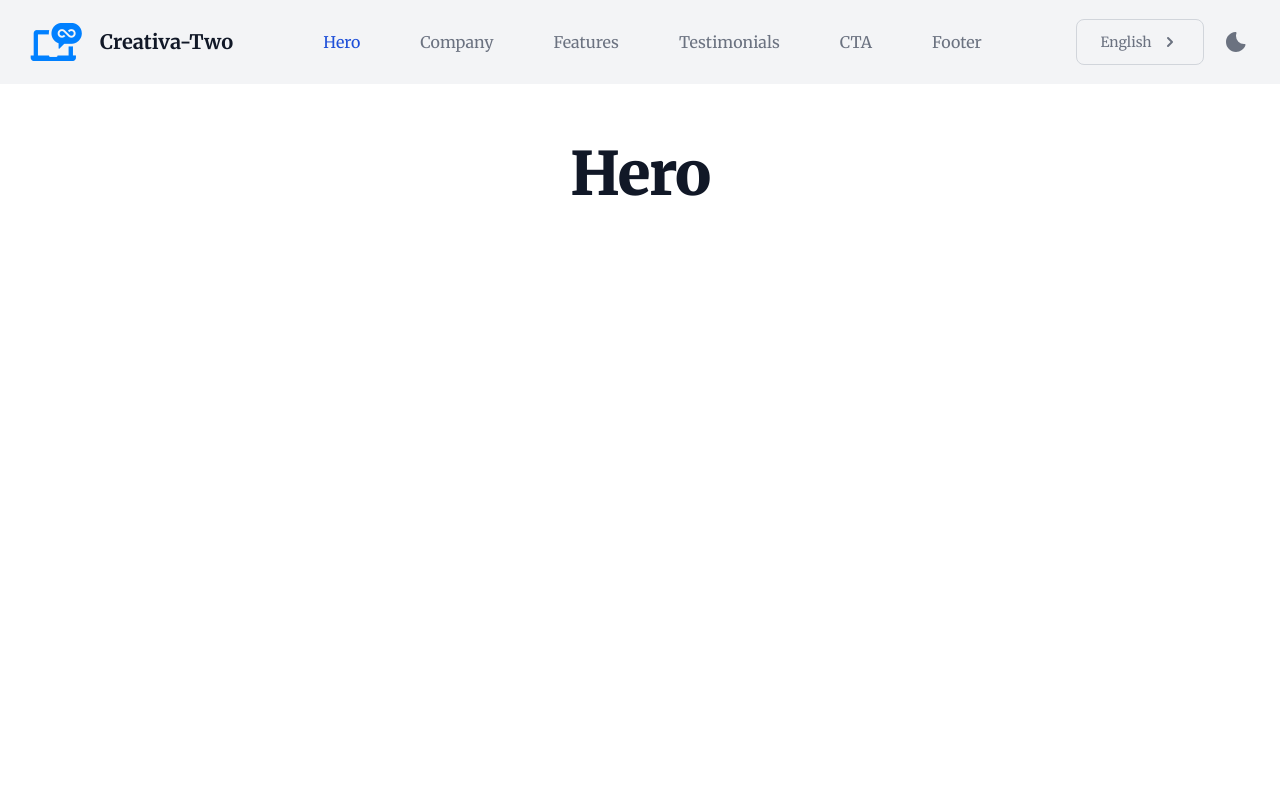
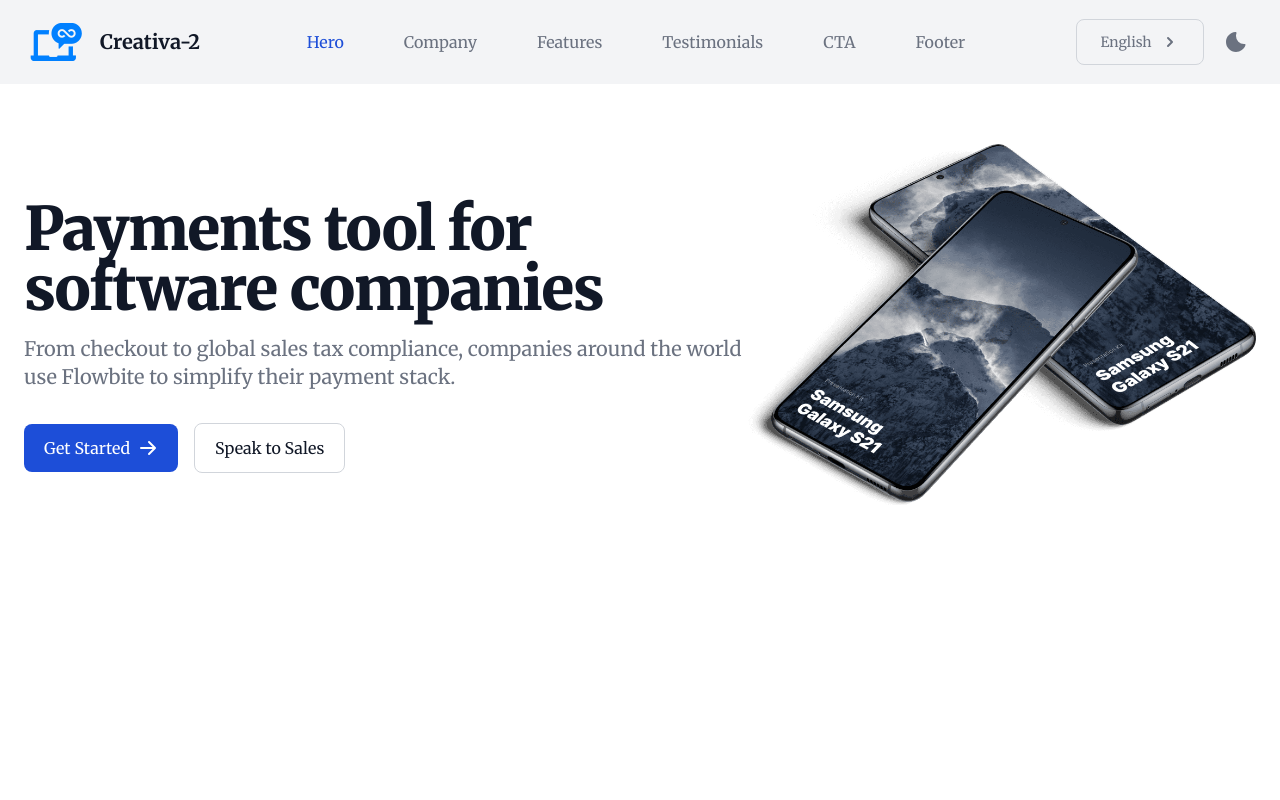
Before and after one commit to igbokwe-chibueze/Creativa-Two, a React (Vite) app: page /#hero in a window 1280 px wide. Shown: the top 800 px of the page. Built offline with nearby package versions, Linux system fonts and the light colour scheme.

Commit message:
Hero Section Done
Signed-off-by: igbokwe-chibueze <igbokwechibueze@gmail.com>

```diff
--- a/src/assets/pngs/index.js
+++ b/src/assets/pngs/index.js
@@ -1,5 +1,7 @@
 import creativaLogo from './creativa-favicon-color.png'
+import phoneMockup from './phone-mockup.png'
 
 export {
-    creativaLogo
+    creativaLogo,
+    phoneMockup
 }
--- a/src/components/CustomBtn.jsx
+++ b/src/components/CustomBtn.jsx
@@ -21,13 +21,14 @@ const CustomBtn = ({
   };
 
   return (
+    // ${` text-base font-medium text-center text-skin-inverted ${textStyle} `}
     <button
       className={`inline-flex items-center justify-center px-5 py-3 rounded-lg transition-colors duration-700 ease-in-out
         disabled:bg-[#81926D] disabled:opacity-90 disabled:cursor-not-allowed ${classProps}
-        ${backgroundStyle ? `${backgroundStyle}` : " bg-skin-fill-accent hover:bg-skin-fill-accent-hover "}
-        ${textStyle ? `${textStyle}` : " text-base font-medium text-center text-skin-inverted "}
-        ${borderStyle ? `${borderStyle}` : " border border-skin-border  "}
-        ${focusStyle ? `${focusStyle}` : " focus:ring-4 focus:ring-skin-focus2 "}
+        ${` bg-skin-fill-accent hover:bg-skin-fill-accent-hover ${backgroundStyle} `}
+        ${` text-base font-medium text-center text-skin-inverted ${textStyle} `}
+        ${` border border-skin-border ${borderStyle} `}
+        ${` focus:ring-4 focus:ring-skin-focus2 ${focusStyle} `}
       `}
       type={btnType || "button"}
       onClick={handleClick}
--- a/src/components/LangSelector.jsx
+++ b/src/components/LangSelector.jsx
@@ -44,9 +44,9 @@ const LangSelector = () => {
         <div className="relative" ref={Ref}>
             <CustomBtn
                 btnType='button'
-                classProps={`group flex justify-center items-center space-x-2 w-32`}
+                classProps={"w-32"}
                 label={selectedLanguage}
-                backgroundStyle={"hover:bg-skin-fill-tertiary"}
+                backgroundStyle={"bg-transparent hover:bg-skin-fill-tertiary"}
                 textStyle={"text-sm font-medium text-skin-muted"}
                 borderStyle={''}
                 focusStyle={''}
@@ -54,7 +54,7 @@ const LangSelector = () => {
                 onBtnClick={toggleDropdown}
             >
                 <AngleRightIcon
-                    className={`transition-transform duration-700 ease-in-out ${showDropdown ? 'rotate-90' : 'rotate-0'}`}
+                    className={`ml-2 transition-transform duration-700 ease-in-out ${showDropdown ? 'rotate-90' : 'rotate-0'}`}
                 />
             </CustomBtn>
 
--- a/src/components/Navbar.jsx
+++ b/src/components/Navbar.jsx
@@ -47,13 +47,15 @@ const Navbar = () => {
         {/* Logo */}
         <a href="/" className="flex items-center">
           <img src={creativaLogo} className="h-12 sm:h-16 mr-3" alt="Creativa Logo" />
-          <span className="text-xl font-semibold text-skin-base self-center whitespace-nowrap">Creativa-Two</span>
+          <span className="text-xl font-semibold text-skin-main self-center whitespace-nowrap">Creativa-2</span>
         </a>
 
         {/* ThemeSwitcher and Menu Btn */}
         <div className="flex justify-center items-center space-x-3 lg:order-2 ">
 
-          <LangSelector/>
+          <div className="hidden md:flex space-x-3">
+            <LangSelector/>
+          </div>
 
           <ThemeSwitcher/>
 
--- a/src/constants/Icons.jsx
+++ b/src/constants/Icons.jsx
@@ -62,3 +62,32 @@ export const AngleRightIcon = ({ className, ...rest }) => (
         </path>
     </svg>
 );
+
+export const ArrowRightIcon = ({ className, ...rest }) => (
+    <svg
+        viewBox="0 0 20 20"
+        fill="currentColor"
+        xmlns="http://www.w3.org/2000/svg"
+        {...rest}
+        className={`w-5 h-5 ${className}`}
+    >
+        <path fillRule="evenodd"
+            d="M10.293 3.293a1 1 0 011.414 0l6 6a1 1 0 010 1.414l-6 6a1 1 0 01-1.414-1.414L14.586 11H3a1 1 0 110-2h11.586l-4.293-4.293a1 1 0 010-1.414z"
+            clipRule="evenodd">
+        </path>
+    </svg>
+);
+
+export const VideoCameraIcon = ({ className, ...rest }) => (
+    <svg
+        viewBox="0 0 20 20"
+        fill="currentColor"
+        xmlns="http://www.w3.org/2000/svg"
+        {...rest}
+        className={`w-5 h-5 ${className}`}
+    >
+        <path d="M2 6a2 2 0 012-2h6a2 2 0 012 2v8a2 2 0 01-2 2H4a2 2 0 01-2-2V6zM14.553 7.106A1 1 0 0014 8v4a1 1 0 00.553.894l2 1A1 1 0 0018
+            13V7a1 1 0 00-1.447-.894l-2 1z"
+        ></path>
+    </svg>
+);
--- a/src/index.css
+++ b/src/index.css
@@ -9,7 +9,7 @@
         /* .....Text..... */
 
         /* text-gray-900 */
-        --color-text-base: 17, 24, 39;
+        --color-text-main: 17, 24, 39;
 
         /* text-gray-500 */
         --color-text-muted: 107, 114, 128;
@@ -68,8 +68,7 @@
     .dark {
         /* .....Text..... */
         /* text-white */
-        --color-text-base: 255, 255, 255;
-
+        --color-text-main: 255, 255, 255;
 
         /* text-gray-400 */
         --color-text-muted: 156, 163, 175;
@@ -77,10 +76,8 @@
         /* text-white */
         --color-text-muted2: 255, 255, 255;
 
-
         /* text-white */
         --color-text-inverted: 255, 255, 255;
-
 
         /* text-gray-400 */
         --color-text-icon: 156, 163, 175;
@@ -129,4 +126,12 @@
                 @apply rounded-lg p-2 text-sm text-skin-icon hover:bg-skin-fill-tertiary
                 focus:outline-none focus:ring-1 focus:ring-skin-focus transition duration-500 ease-in-out
         }
+
+        .header-one {
+                @apply mb-4 text-4xl md:text-5xl lg:text-6xl font-extrabold tracking-tight leading-none text-skin-main
+        }
+
+        .paragraph-one {
+                @apply mb-6 lg:mb-8 text-lg lg:text-xl font-normal text-skin-muted
+        }
 }
--- a/src/sections/Hero.jsx
+++ b/src/sections/Hero.jsx
@@ -1,15 +1,56 @@
+import { phoneMockup } from "../assets/pngs"
+import { CustomBtn } from "../components"
+import { ArrowRightIcon } from "../constants/Icons"
 
 const Hero = () => {
   return (
     <section id="hero" className=" min-h-screen ">
-        <div className=" max-w-screen-xl mx-auto text-center px-4 lg:px-12 py-8 lg:py-16 ">
+        <div className=" max-w-screen-xl mx-auto items-center px-4 lg:px-6 py-8 lg:py-16 lg:grid lg:grid-cols-12 ">
 
-            {/* Header */}
-            <h1
-                className=" mb-4 text-4xl md:text-5xl lg:text-6xl font-extrabold tracking-tight leading-none text-skin-base "
-            >
-                Hero
-            </h1>
+            {/* Column One */}
+            <div className=" lg:col-span-7 ">
+
+                {/* Header */}
+                <h1 className=" header-one ">
+                    Payments tool for software companies
+                </h1>
+
+                {/* SubHearder */}
+                <p className=" paragraph-one ">
+                    From checkout to global sales tax compliance, companies around the world use Flowbite to simplify their payment stack.
+                </p>
+
+                {/* Buttons */}
+                <div className="flex justify-start items-center space-x-4">
+
+                    <CustomBtn
+                        btnType='button'
+                        classProps={`group `}
+                        label={'Get Started'}
+                        textStyle={''}
+                        borderStyle={"border-0"}
+                        disabled={false}
+                    >
+                        <ArrowRightIcon className = " ml-2 group-hover:translate-x-2 transition-transform duration-700 ease-in-out "/>
+                    </CustomBtn>
+
+                    <CustomBtn
+                        btnType='button'
+                        classProps={`group `}
+                        label={'Speak to Sales'}
+                        backgroundStyle={"bg-transparent hover:bg-skin-fill-tertiary"}
+                        textStyle={'text-skin-main'}
+                        disabled={false}
+                    >
+                    </CustomBtn>
+                </div>
+            </div>
+
+            {/* Column One */}
+            <div className=" hidden lg:flex lg:col-span-5 ">
+                <img src={phoneMockup} alt="phoneMockup" />
+            </div>
+
         </div>
     </section>
   )
--- a/src/trash/Trash.jsx
+++ b/src/trash/Trash.jsx
@@ -1,82 +1,77 @@
-import { useEffect, useRef, useState } from "react";
-import { AngleRightIcon } from "../constants/Icons";
-import CustomBtn from "./CustomBtn";
-import { languages } from "../constants/Data";
+import PropTypes from 'prop-types';
 
-const LangSelector = () => {
-    // State to control the visibility of the dropdown
-    const [showDropdown, setShowDropdown] = useState(false);
-    // State to track the selected language
-    const [selectedLanguage, setSelectedLanguage] = useState('English');
+const CustomBtn = ({
+  classProps,
+  children,
+  label,
+  showLabelOnHover,
+  iconURL,
+  backgroundStyle,
+  textStyle,
+  borderStyle,
+  focusStyle,
+  btnType,
+  onBtnClick,
+  disabled,
+}) => {
+  const handleClick = () => {
+    if (onBtnClick && !disabled) {
+      onBtnClick();
+    }
+  };
 
-    // Ref to the div element to handle clicks outside the dropdown
-    const Ref = useRef(null);
+  return (
+    <button
+      className={`inline-flex items-center justify-center px-5 py-3 rounded-lg transition-colors duration-700 ease-in-out
+        disabled:bg-[#81926D] disabled:opacity-90 disabled:cursor-not-allowed ${classProps}
+        ${backgroundStyle ? `${backgroundStyle}` : " bg-skin-fill-accent hover:bg-skin-fill-accent-hover "}
+        ${textStyle ? `${textStyle}` : " text-base font-medium text-center text-skin-inverted "}
+        ${borderStyle ? `${borderStyle}` : " border border-skin-border  "}
+        ${focusStyle ? `${focusStyle}` : " focus:ring-4 focus:ring-skin-focus2 "}
+      `}
+      type={btnType || "button"}
+      onClick={handleClick}
+      disabled={disabled}
+    >
+      <p className={showLabelOnHover ? " hidden group-hover:flex  " : ""}>
+        {label || 'See More'}
+      </p>
 
-    // Function to toggle the visibility of the dropdown
-    const toggleDropdown = () => {
-        setShowDropdown(prevShowDropdown => !prevShowDropdown);
-    };
+      {/* Use the iconUrl if i want to use an svg icon */}
+      {iconURL && (
+        <img
+          src={iconURL}
+          alt='icon'
+          className=" ml-2 w-5 h-5 rounded-full bg-skin-fill-primary "
+        />
+      )}
 
-    // Function to handle clicks outside the dropdown
-    const handleClickOutside = (event) => {
-        if (Ref.current && !Ref.current.contains(event.target)) {
-            setShowDropdown(false); // Hide the dropdown
-        }
-    };
+      {/* Use this instead of iconUrl if i want to use a jsx icon component */}
+      {children}
+    </button>
+  );
+};
 
-    // Function to handle language selection
-    const handleLanguageSelect = (lang) => {
-        setSelectedLanguage(lang.value);
-        setShowDropdown(false);
-    };
+CustomBtn.propTypes = {
+  classProps: PropTypes.string,
+  children: PropTypes.node,
+  label: PropTypes.string,
+  showLabelOnHover: PropTypes.bool,
+  iconURL: PropTypes.string,
+  backgroundStyle: PropTypes.string,
+  textStyle: PropTypes.string,
+  borderStyle: PropTypes.string,
+  focusStyle: PropTypes.string,
+  btnType: PropTypes.oneOf(['button', 'submit', 'reset']),
+  onBtnClick: PropTypes.func,
+  disabled: PropTypes.bool,
+};
 
-    // Use effect hook to add and clean up event listeners
-    useEffect(() => {
-        // Add event listener for clicks
-        document.addEventListener('click', handleClickOutside, true);
-        return () => {
-            // Remove event listener when the component is unmounted
-            document.removeEventListener('click', handleClickOutside, true);
-        };
-    }, []);
+CustomBtn.defaultProps = {
+  classProps: '',
+  showLabelOnHover: false,
+  btnType: 'button',
+  disabled: false,
+};
 
-    return (
-        <div className="relative" ref={Ref}>
-            <CustomBtn
-                btnType='button'
-                classProps={`group flex justify-center items-center space-x-2 w-32`}
-                label={selectedLanguage}
-                backgroundStyle={"hover:bg-skin-fill-tertiary"}
-                textStyle={"text-sm font-medium text-skin-muted"}
-                borderStyle={''}
-                focusStyle={''}
-                disabled={false}
-                onBtnClick={toggleDropdown}
-            >
-                <AngleRightIcon
-                    className={`transition-transform duration-700 ease-in-out ${showDropdown ? 'rotate-90' : 'rotate-0'}`}
-                />
-            </CustomBtn>
-
-            <div className={`absolute left-0 right-0 mt-2 ${showDropdown ? 'block' : 'hidden'}`}>
-                <div className="z-20 mt-6 p-2 w-fit bg-skin-fill-secondary border border-skin-border rounded-lg shadow-md">
-                    <ul>
-                        {languages.map((lang, index) => (
-                            <li key={index}
-                                className="py-2 pl-3 pr-4 font-medium text-skin-icon dark:hover:text-skin-inverted hover:text-skin-inverted2
-                                rounded-md hover:bg-skin-fill-tertiary"
-                            >
-                                <button onClick={() => handleLanguageSelect(lang)} className="flex items-center space-x-2">
-                                    <div>({lang.flag})</div>
-                                    <div>{lang.value}</div>
-                                </button>
-                            </li>
-                        ))}
-                    </ul>
-                </div>
-            </div>
-        </div>
-    );
-}
-
-export default LangSelector;
+export default CustomBtn;
--- a/tailwind.config.js
+++ b/tailwind.config.js
@@ -24,7 +24,7 @@ export default {
       },
       textColor: {
         skin: {
-          base: withOpacity('--color-text-base'),
+          main: withOpacity('--color-text-main'),
           muted: withOpacity('--color-text-muted'),
           muted2: withOpacity('--color-text-muted2'),
           inverted: withOpacity('--color-text-inverted'),
```
Also changed, not shown: src/assets/pngs/phone-mockup.png (added).
